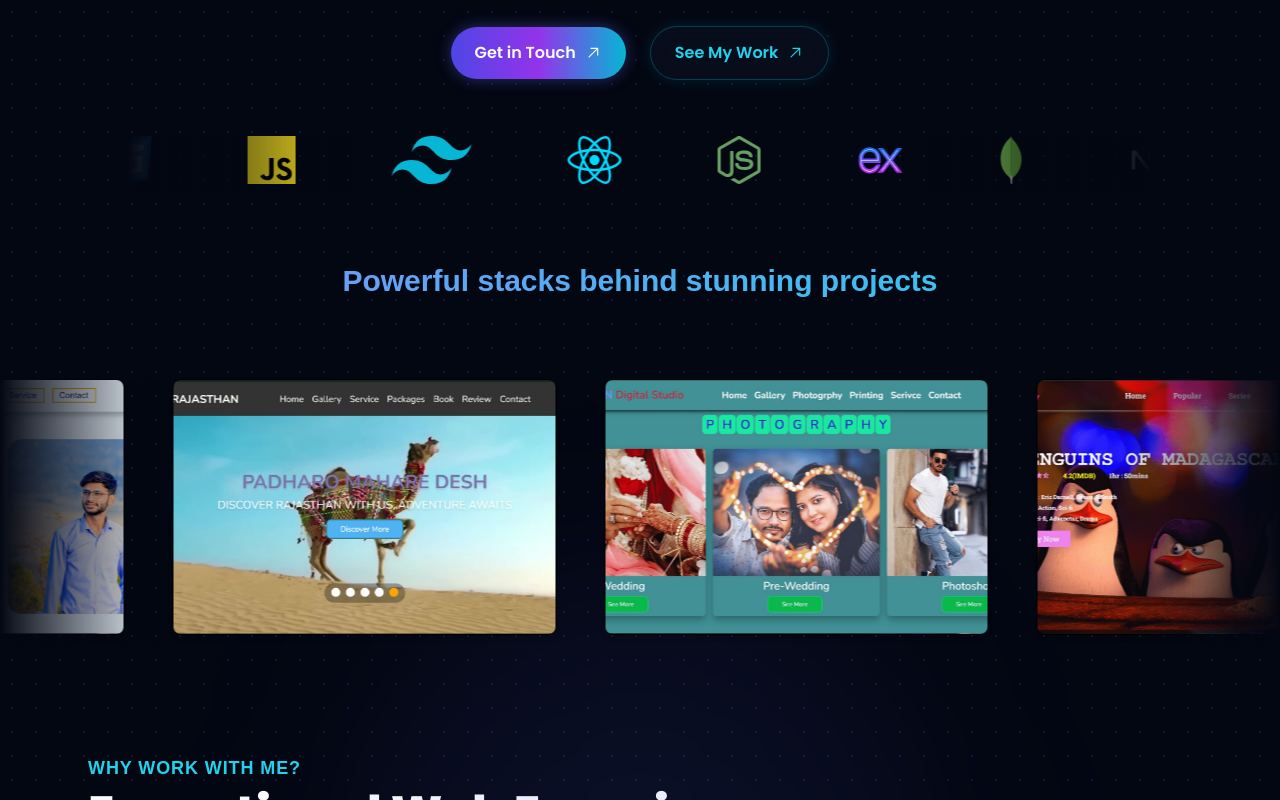
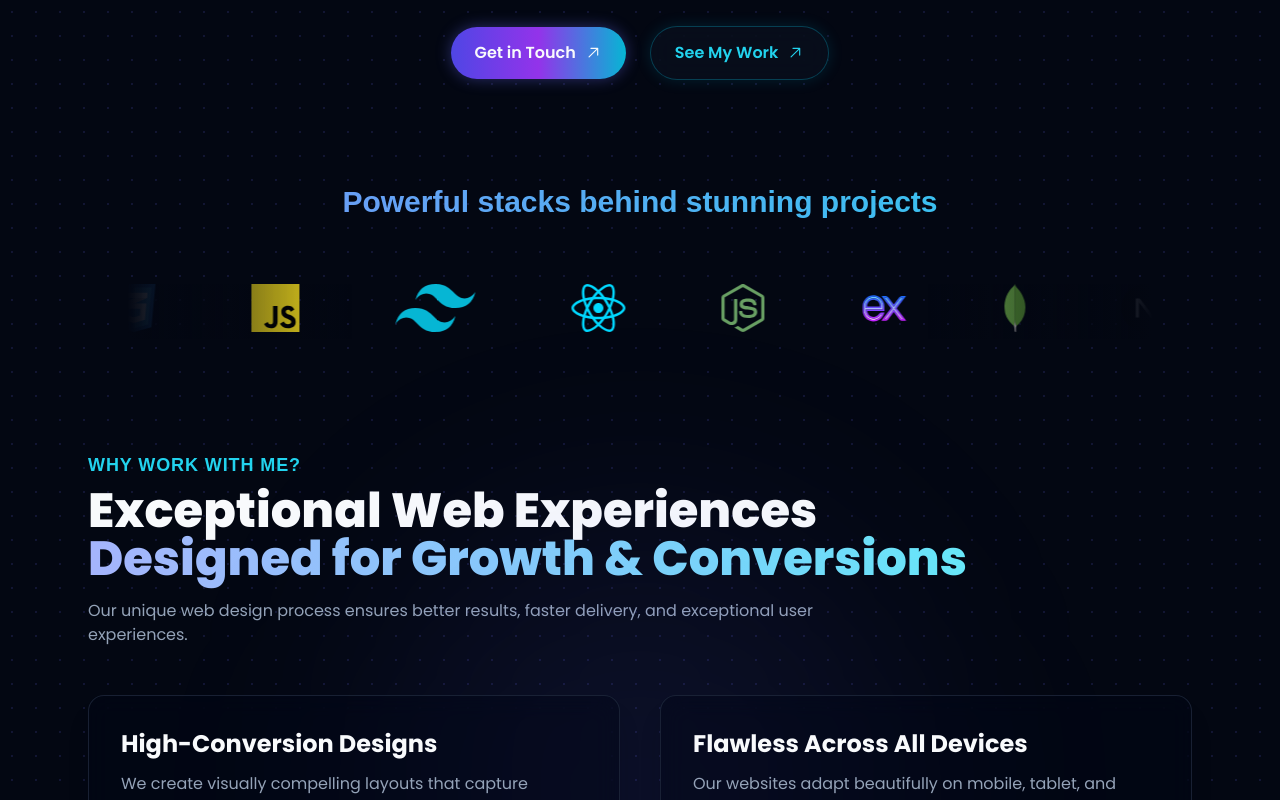
Before and after one commit to w3lalitsaini/w3lalit, a React (Vite) app: page / in a window 1280 px wide. Shown: the part 600-1400 px from the top of the page. Built offline with nearby package versions, Linux system fonts and the light colour scheme; a web font is replaced by a local one.

Commit message:
feat: implement Home page with hero section, scrolling tech stack, and service components

```diff
--- a/src/components/InfinityScrollBar2.jsx
+++ /dev/null
@@ -1,43 +0,0 @@
-import React from "react";
-
-const projectLogos = [
-  { src: "/pro-img/Movie.jpg", alt: "Movie App Project" },
-  { src: "/pro-img/1.jpg", alt: "E-commerce Project" },
-  { src: "/pro-img/2.jpg", alt: "Blog Website Project" },
-  { src: "/pro-img/3.jpg", alt: "Business Website Project" },
-  { src: "/pro-img/4.jpg", alt: "Restaurant Project" },
-  { src: "/pro-img/business.jpg", alt: "Business Portfolio Project" },
-  { src: "/pro-img/Furnture.jpg", alt: "Furniture Store Project" },
-  { src: "/pro-img/portfolio.jpg", alt: "Portfolio Website Project" },
-  { src: "/pro-img/Toursim.jpg", alt: "Tourism Website Project" },
-  { src: "/pro-img/Studio.jpg", alt: "Studio Website Project" },
-];
-
-const InfinityScrollBar2 = () => {
-  return (
-    <div className="overflow-hidden relative w-full max-w-7xl mx-auto px-4 mt-10">
-      {/* Gradient overlays */}
-      <div className="pointer-events-none absolute top-0 left-0 h-full w-32 sm:w-40 bg-gradient-to-r from-dark via-dark/90 to-transparent z-20"></div>
-      <div className="pointer-events-none absolute top-0 right-0 h-full w-32 sm:w-40 bg-gradient-to-l from-dark via-dark/90 to-transparent z-20"></div>
-
-      {/* Scrolling content */}
-      <div className="flex animate-scroll-reverse whitespace-nowrap">
-        {projectLogos.concat(projectLogos).map((logo, i) => (
-          <div
-            key={i}
-            className="inline-block w-64 sm:w-72 md:w-80 lg:w-96 mx-4 md:mx-6 transform hover:scale-105 transition duration-300"
-          >
-            <img
-              src={logo.src}
-              alt={logo.alt}
-              className="w-full h-44 sm:h-52 md:h-60 lg:h-64 object-cover rounded-lg border border-grayMid bg-grayMid/5 shadow-md hover:shadow-lg"
-              loading="lazy"
-            />
-          </div>
-        ))}
-      </div>
-    </div>
-  );
-};
-
-export default InfinityScrollBar2;
--- a/src/pages/Home.jsx
+++ b/src/pages/Home.jsx
@@ -110,11 +110,11 @@ const Home = () => {
         </div>
 
         {/* Scrolling Tech Logos */}
-        <InfinityScrollBar />
         <h2 className="text-center font-bold font-headline text-2xl md:text-3xl py-10 bg-gradient-to-r from-indigo-400 to-cyan-400 bg-clip-text text-transparent mt-8">
           Powerful stacks behind stunning projects
         </h2>
-        <InfinityScrollBar2 />
+
+        <InfinityScrollBar />
 
         {/* Features / Stats / Services */}
         <FeaturesSection />
```
